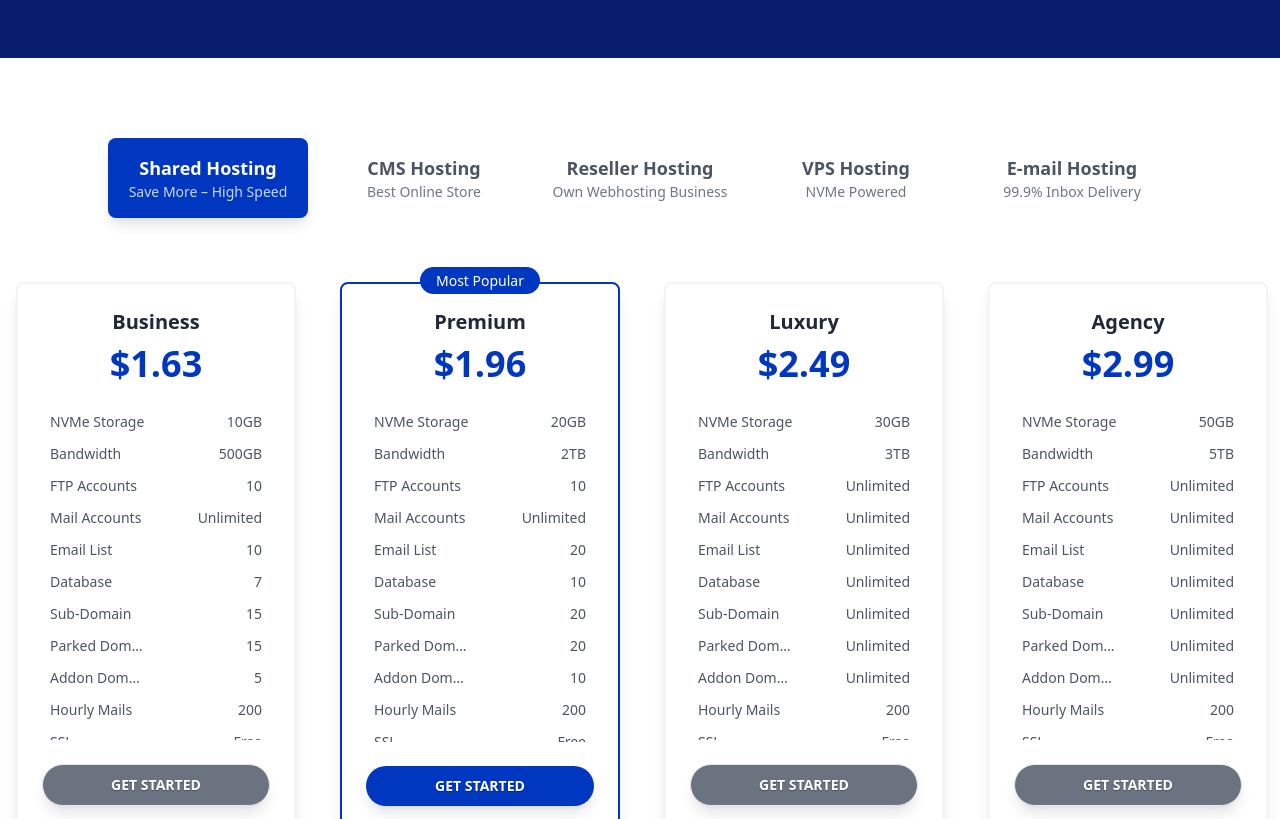
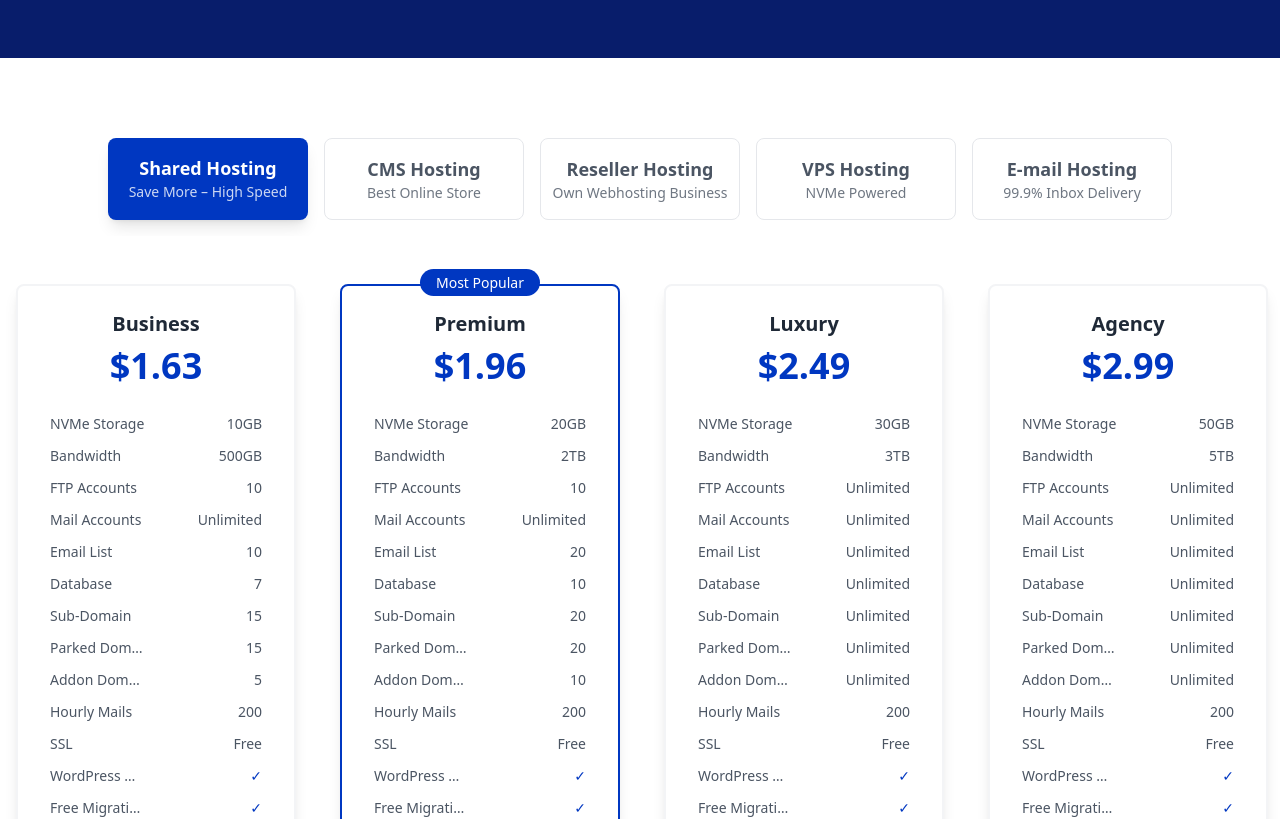
Before and after one commit to nirzaf/amazync, a React (Vite) app: page / in a window 1280 px wide. Shown: the part 780-1599 px from the top of the page. Built offline with nearby package versions, Linux system fonts and the light colour scheme.

Commit message:
style(PricingCards): adjust card styling and height for better UI
Modify card border and height to improve visual consistency and layout. Remove unnecessary overflow property to simplify the component.

```diff
--- a/src/components/PricingCards.tsx
+++ b/src/components/PricingCards.tsx
@@ -405,7 +405,7 @@ const PricingCards = () => {
               className={`w-[200px] flex-shrink-0 flex flex-col items-center px-6 py-4 rounded-lg transition-all transform hover:scale-105 ${
                 activeTab === type.id
                   ? 'bg-[#0037C1] text-white shadow-lg'
-                  : 'bg-white text-gray-600 hover:bg-gray-50'
+                  : 'bg-white text-gray-600 hover:bg-gray-50 border border-gray-200'
               }`}
             >
               <span className="text-lg font-semibold whitespace-nowrap">{type.title}</span>
@@ -426,7 +426,7 @@ const PricingCards = () => {
               transition={{ duration: 0.5 }}
               className={`relative bg-white rounded-lg border-2 ${
                 plan.popular ? 'border-[#0037C1]' : 'border-gray-100'
-              } shadow-lg p-6 hover:shadow-xl transition-shadow w-[280px] h-[550px] flex flex-col justify-between mx-auto`}
+              } shadow-lg p-6 hover:shadow-xl transition-shadow w-[280px] h-[700px] flex flex-col justify-between mx-auto`}
             >
               {plan.popular && (
                 <div className="absolute -top-4 left-1/2 transform -translate-x-1/2">
@@ -450,7 +450,7 @@ const PricingCards = () => {
                 </div>
               </div>
 
-              <div className="space-y-1 flex-grow overflow-y-auto">
+              <div className="space-y-1 flex-grow">
                 {plan.features.map((feature) => (
                   <div
                     key={feature.label}
```
